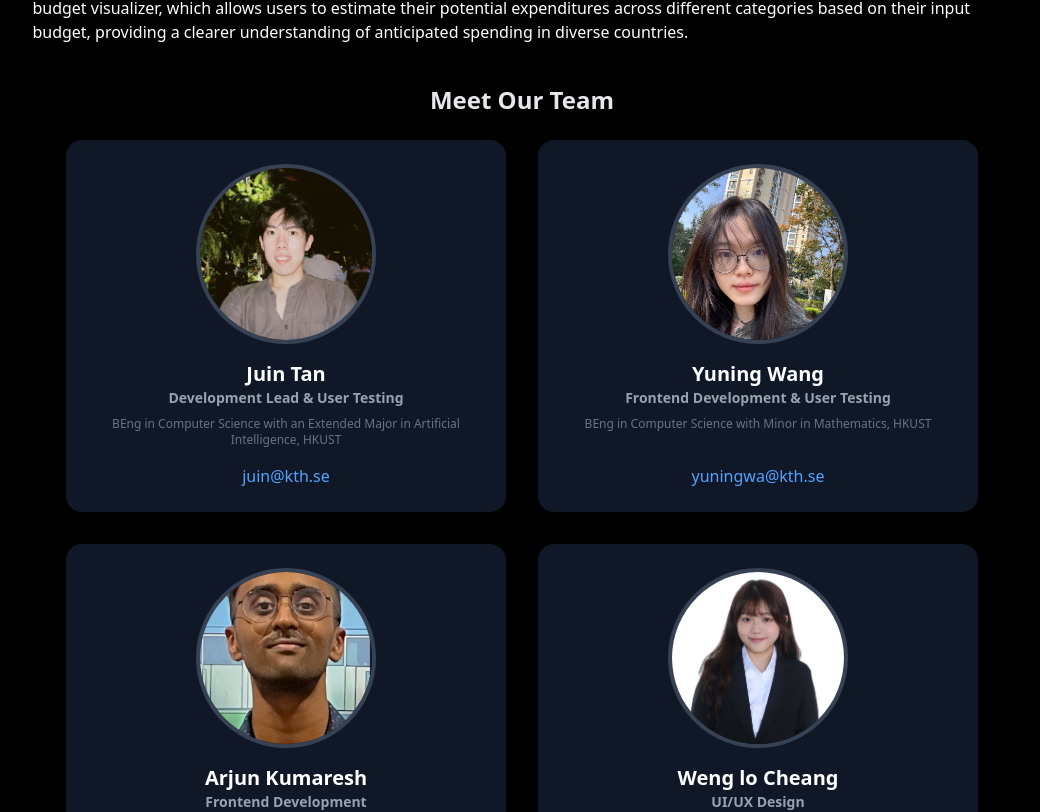
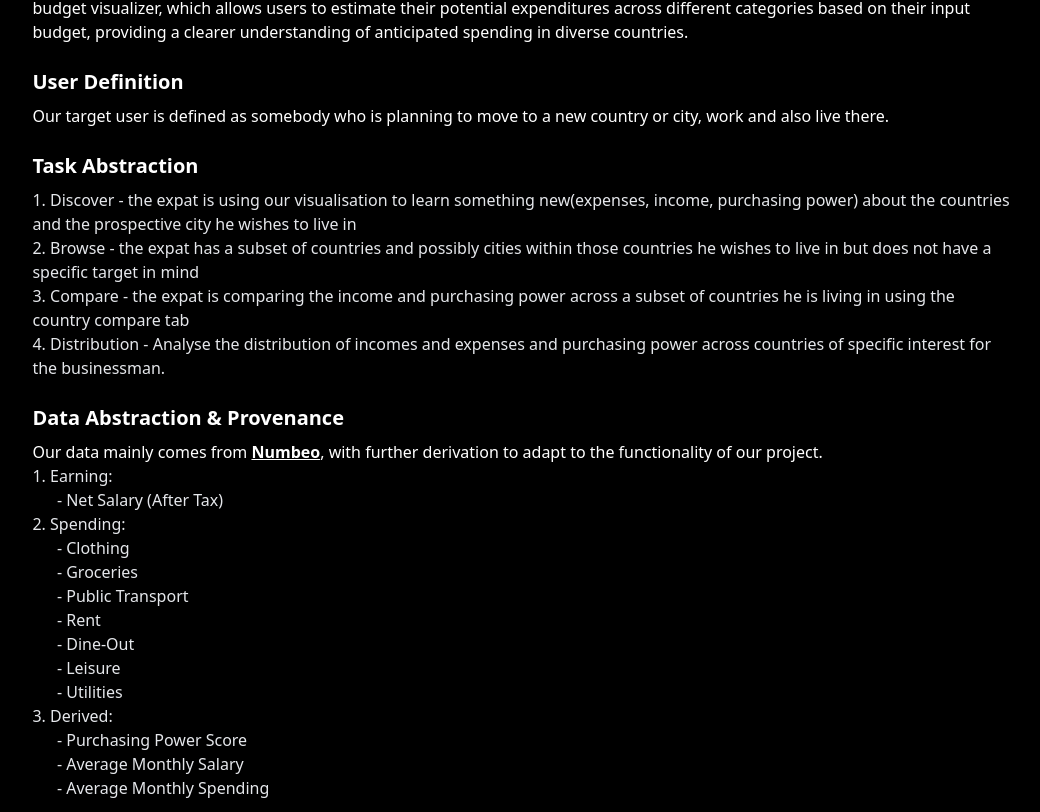
Before and after one commit to Juin28/Income_Expense_Atlas, a React (Vite) app: page /DH2321_Project/information in a window 1280 px wide. Shown: the part 1016-1828 px from the top of the page, without its empty margins (118-1158 px from the left). Built offline with nearby package versions, Linux system fonts and the light colour scheme.

Commit message:
Information Page: add the User Definition, Task Abstraction and Data Abstraction parts. add the underlines for the links

```diff
--- a/src/pages/InformationPage.jsx
+++ b/src/pages/InformationPage.jsx
@@ -39,6 +39,88 @@ export default function InformationPage() {
                         Users are expected to possess a foundational understanding of web applications and data interpretation, enabling them to engage meaningfully with the presented information.
                         Additionally, the application features a budget visualizer, which allows users to estimate their potential expenditures across different categories based on their input budget, providing a clearer understanding of anticipated spending in diverse countries.
                     </p>
+                    <p>
+                        &nbsp;&nbsp;&nbsp;&nbsp;&nbsp;&nbsp;&nbsp;&nbsp;&nbsp;&nbsp;&nbsp;&nbsp;
+                    </p>
+                    <h3 className="font-semibold text-xl mb-2">User Definition</h3>
+                    <p>
+                        Our target user is defined as somebody who is planning to move to a new country or city, work and also live there.
+                    </p>
+                    <p>
+                        &nbsp;&nbsp;&nbsp;&nbsp;&nbsp;&nbsp;&nbsp;&nbsp;&nbsp;&nbsp;&nbsp;&nbsp;
+                    </p>
+                    <h3 className="font-semibold text-xl mb-2">Task Abstraction</h3>
+                    <ol className="list-decimal list-inside text-gray-200">
+                        <li>
+                            Discover - the expat is using our visualisation to learn something new(expenses, income, purchasing power) about the countries and the prospective city he wishes to live in
+                        </li>
+                        <li>
+                            Browse - the expat has a subset of countries and possibly cities within those countries he wishes to live in but does not have a specific target in mind
+                        </li>
+                        <li>
+                            Compare - the expat is comparing the income and purchasing power across a subset of countries he is living in using the country compare tab
+                        </li>
+                        <li>
+                            Distribution - Analyse the distribution of incomes and expenses and purchasing power across countries of specific interest for the businessman.
+                        </li>
+                    </ol>
+                    <p>
+                        &nbsp;&nbsp;&nbsp;&nbsp;&nbsp;&nbsp;&nbsp;&nbsp;&nbsp;&nbsp;&nbsp;&nbsp;
+                    </p>
+                    <h3 className="font-semibold text-xl mb-2">Data Abstraction & Provenance</h3>
+                    <p>
+                        Our data mainly comes from <a className="font-bold underline"  href="https://www.numbeo.com/cost-of-living/">Numbeo</a>, with further derivation to adapt to the functionality of our project.
+                    </p>
+                    <ol className="list-decimal list-inside text-gray-200">
+                        <li>
+                            Earning:
+                            <div className="w-[95%] mx-auto">
+                                <p>
+                                    - Net Salary (After Tax)
+                                </p>
+                            </div>
+                        </li>
+                        <li>
+                            Spending:
+                            <div className="w-[95%] mx-auto">
+                                <p>
+                                    - Clothing
+                                </p>
+                                <p>
+                                    - Groceries
+                                </p>
+                                <p>
+                                    - Public Transport
+                                </p>
+                                <p>
+                                    - Rent
+                                </p>
+                                <p>
+                                    - Dine-Out
+                                </p>
+                                <p>
+                                    - Leisure
+                                </p>
+                                <p>
+                                    - Utilities
+                                </p>
+                            </div>
+                        </li>
+                        <li>
+                            Derived:
+                            <div className="w-[95%] mx-auto">
+                                <p>
+                                    - Purchasing Power Score
+                                </p>
+                                <p>
+                                    - Average Monthly Salary
+                                </p>
+                                <p>
+                                    - Average Monthly Spending
+                                </p>
+                            </div>
+                        </li>
+                    </ol>
                 </div>
 
                 <h2 className="text-2xl font-bold text-center text-gray-200 mb-6">Meet Our Team</h2>
@@ -202,7 +284,7 @@ export default function InformationPage() {
                     <h3 className="font-semibold text-xl mb-2">Data Sources</h3>
                     <ol className="list-decimal list-inside text-gray-200">
                         <li>
-                            <a className="font-bold" href="https://www.numbeo.com/cost-of-living/">Numbeo</a>
+                            <a className="font-bold underline" href="https://www.numbeo.com/cost-of-living/">Numbeo</a>
                             <ul className="list-disc ml-4  text-sm">
                                 <li className="my-1 ml-4">Clothing and Shoes Expenses</li>
                                 <li className="my-1 ml-4">Groceries Expenses</li>
@@ -215,7 +297,7 @@ export default function InformationPage() {
                             </ul>
                         </li>
                         <li>
-                            <a className="font-bold" href="https://www.xe.com">XE</a>
+                            <a className="font-bold underline" href="https://www.xe.com">XE</a>
                             <ul className="list-disc ml-4  text-sm">
                                 <li className="my-1 ml-4">Curreny Exchange Rates</li>
                             </ul>
```
